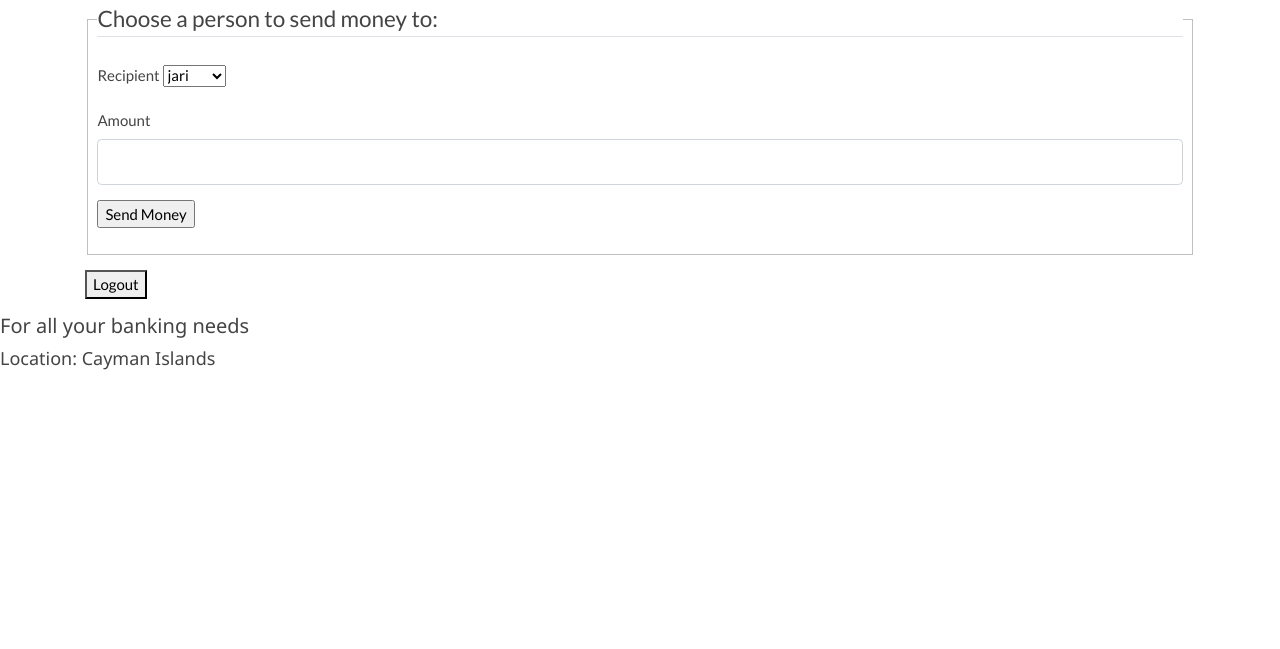
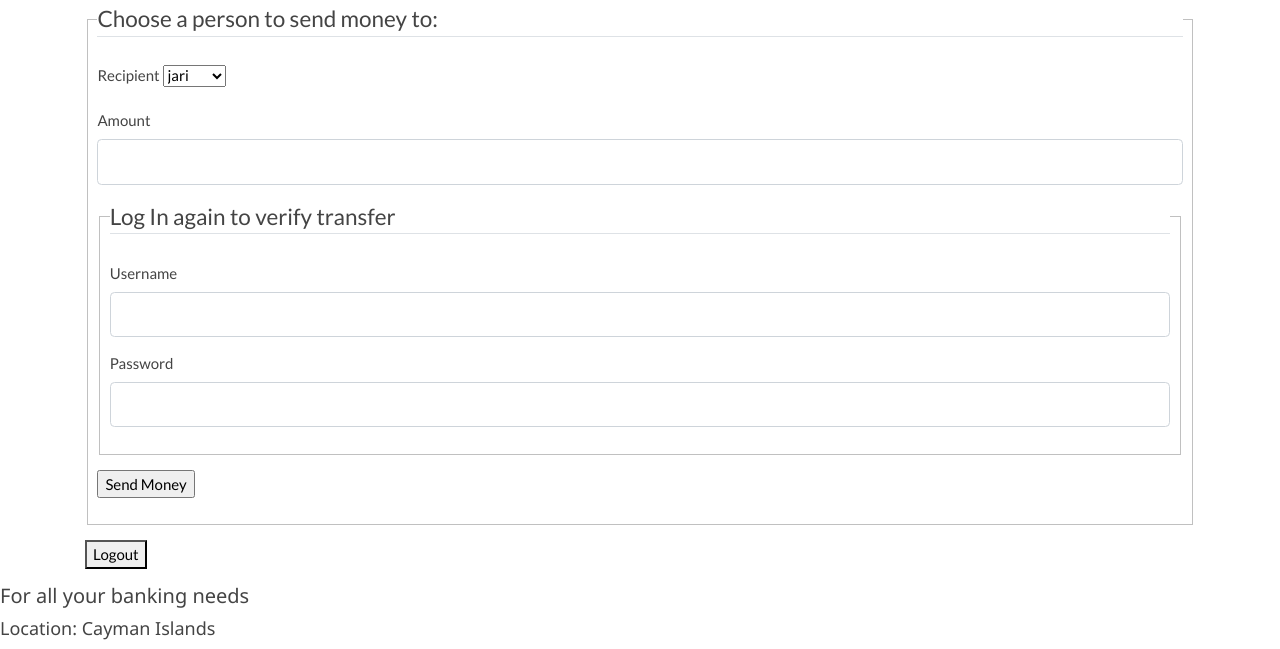
Before and after one commit to jkunnas58/dat250_netbank_fall_2020, a Flask app: page /logged_in_page in a window 1280 px wide. Shown: the part 173-822 px from the top of the page. Before the commit the page ends 543 px from the top, so only its background shows below. Run offline with Flask 2, Linux system fonts and the light colour scheme; a user stored in the database is signed in; data comes from the database, SQL or seed files in the repository; both versions use the stored data as it was before the commit.

Commit message:
updated safety and password verification on sending

```diff
--- a/netbank/forms.py
+++ b/netbank/forms.py
@@ -3,15 +3,16 @@ from wtforms import StringField, PasswordField, SubmitField, IntegerField, Boole
 from wtforms.validators import DataRequired, Length, EqualTo, NumberRange, ValidationError
 from netbank.models import User
 from flask_login import current_user
+import safe
 
 
 class RegistrationForm(FlaskForm):
     #TODO update minimum lengths on username and password
-    username = StringField('Username', validators=[DataRequired(), Length(min=2, max=20)])
+    username = StringField('Username', validators=[DataRequired(), Length(min=8, max=20)])
     amount = IntegerField('Insert Amount $ 100-1000',
                         validators=[DataRequired(), NumberRange(min= 100, max=1000, message='Must be between 100 and 1000')])
 
-    password = PasswordField('Password', validators=[DataRequired(), Length(min=2,max=60)])
+    password = PasswordField('Password', validators=[DataRequired()])
     confirm_password = PasswordField('Confirm Password',
                                     validators=[DataRequired(), EqualTo('password')])
 
@@ -22,6 +23,11 @@ class RegistrationForm(FlaskForm):
     #         if type(amount) is not int:
     #             raise ValidationError('Money amount must be between 100 and 1000')
 
+    def validate_password(self, password):
+        password_check = safe.check(password.data, min_types = 2)
+        if not password_check:
+            raise ValidationError('Password is not secure. Please have at least 8 Characters including numbers and letters')
+
 
     def validate_username(self, username):
         user = User.query.filter_by(username=username.data).first()
@@ -31,16 +37,16 @@ class RegistrationForm(FlaskForm):
 
 
 class LoginForm(FlaskForm):
-    username = StringField('Username', validators=[DataRequired(), Length(min=2, max=20)])
-
+    username = StringField('Username', validators=[DataRequired()])
     password = PasswordField('Password', validators=[DataRequired()])
     remember = BooleanField('Remember Me')
     submit = SubmitField('Login')
 
-    def validate_username(self, username):
-        user = User.query.filter_by(username=username.data).first()
-        if not user:
-            raise ValidationError('That username does not exist. Please check spelling')
+    # uncommenting this will let you know if you have entered a valid password and leave it more vunerable for brute force attacks
+    # def validate_username(self, username):
+    #     user = User.query.filter_by(username=username.data).first()
+    #     if not user:
+    #         raise ValidationError('That username does not exist. Please check spelling')
 
 
 
@@ -48,6 +54,8 @@ class SendMoneyForm(FlaskForm):
     amount = IntegerField('Amount', validators=[DataRequired(), NumberRange(min=1, message='Must be a valid number between 1 and you account amount')])
     recipient = SelectField(label='Recipient', choices=[])
     submit = SubmitField('Send Money')
+    username = StringField('Username', validators=[DataRequired()])
+    password = PasswordField('Password', validators=[DataRequired()])
 
     # def validate_amount(self, amount):
     #     if type(amount) is not int:
--- a/netbank/routes.py
+++ b/netbank/routes.py
@@ -5,7 +5,8 @@ from netbank.forms import RegistrationForm, LoginForm, SendMoneyForm
 from flask_login import login_user, current_user, logout_user, login_required
 from wtforms.validators import  ValidationError
 
-# db.drop_all()
+
+# db.drop_all() #uncomment this if you want a clean database everytime you restart server
 db.create_all()
 
 @app.route('/')
--- a/netbank/templates/logged_in_page.html
+++ b/netbank/templates/logged_in_page.html
@@ -27,6 +27,35 @@
                     {{ form.amount(class="form-control form-control-lg") }}
                     {% endif%}
                 </div>
+                <fieldset class="form-group">
+                    <legend class="border-bottom mb-4">Log In again to verify transfer</legend>
+                    <div class="form-group">
+                        {{ form.username.label(class="form-control-label") }}
+                        {% if form.username.errors %}
+                            {{ form.username(class="form-control form-control-lg is-invalid") }}
+                            <div class="invalid-feedback">
+                                {% for error in form.username.errors %}
+                                <span style="color: red;">[{{ error }}]</span>
+                                {% endfor %}
+                            </div>
+                        {% else %}
+                            {{ form.username(class="form-control form-control-lg") }}
+                        {% endif %}
+                    </div>
+                    <div class="form-group">
+                        {{ form.password.label(class="form-control-label") }}
+                        {% if form.password.errors %}
+                            {{ form.password(class="form-control form-control-lg is-invalid") }}
+                            <div class="invalid-feedback">
+                                {% for error in form.password.errors %}
+                                <span style="color: red;">[{{ error }}]</span>
+                                {% endfor %}
+                            </div>
+                        {% else %}
+                            {{ form.password(class="form-control form-control-lg") }}
+                        {% endif %}
+                    </div>
+                </fieldset>
                  <div class="form-group">
                     {{form.submit}}
                  </div>
--- a/requirements.txt
+++ b/requirements.txt
@@ -30,6 +30,7 @@ pyparsing==2.4.7
 pytest==6.1.1
 python-dateutil==2.8.1
 python2-secrets==1.0.5
+Safe==0.4
 s3transfer==0.3.3
 secret==0.8
 six==1.15.0
```
Also changed, not shown: netbank/database.db (deleted), 1 other file.
